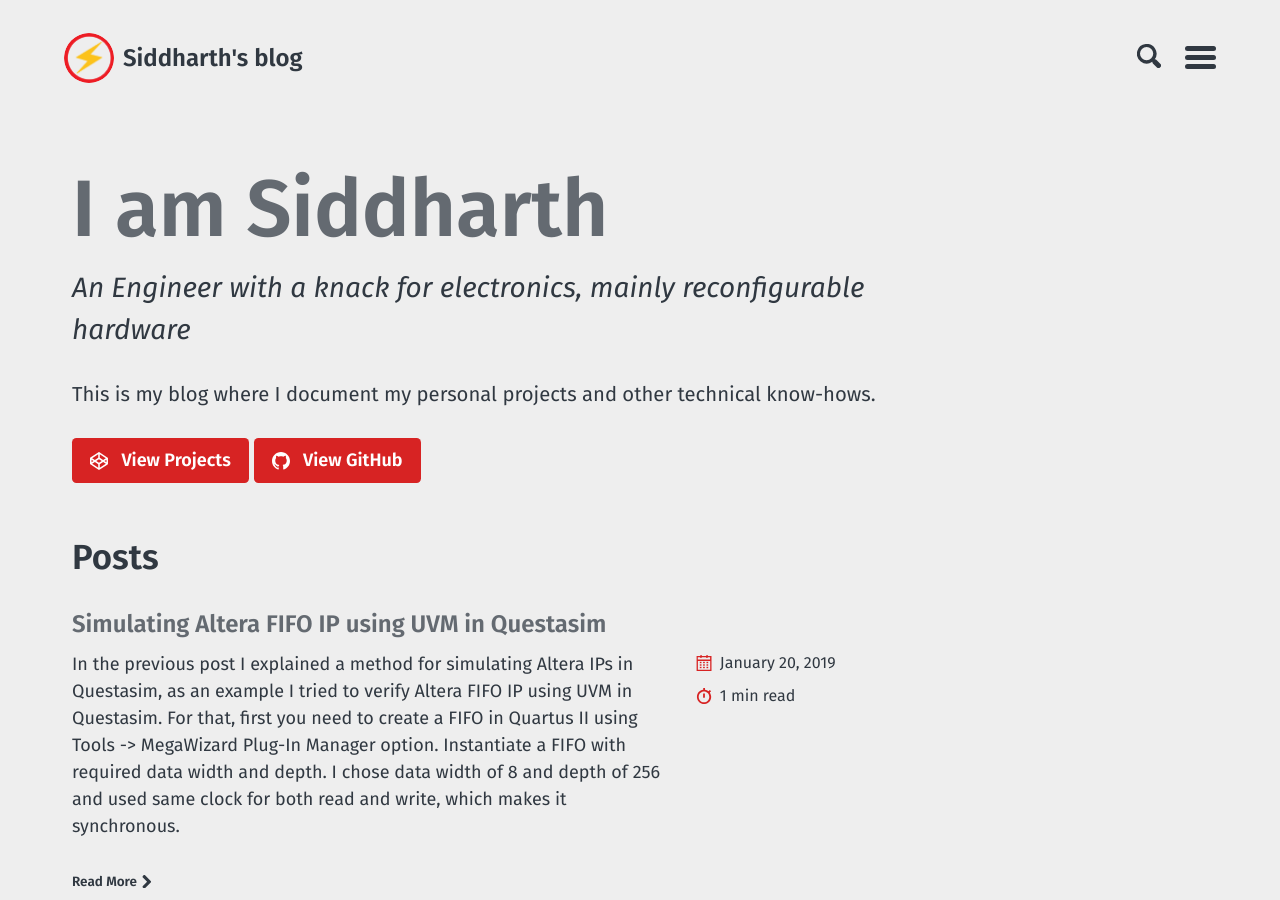
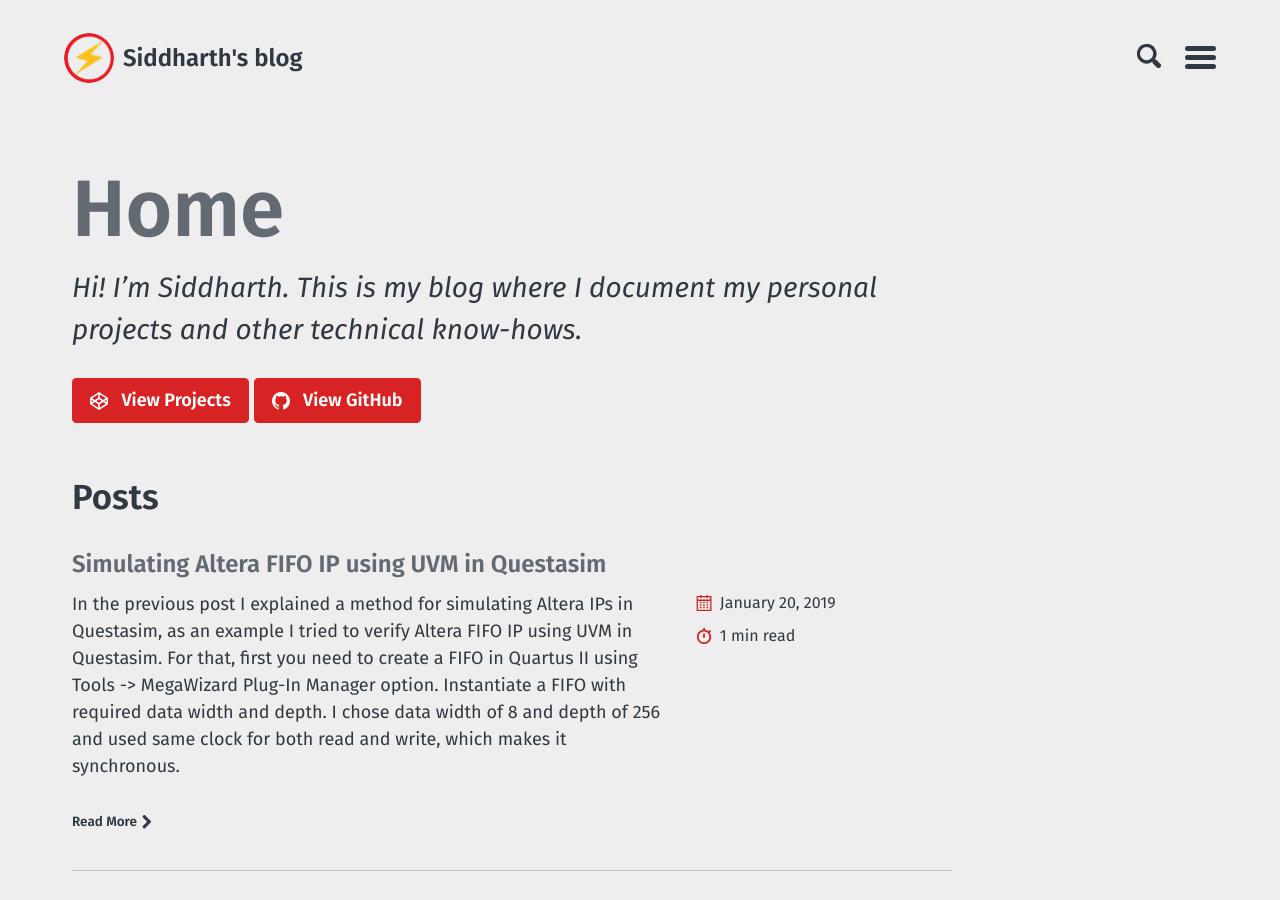
Before and after one commit to siddharth-pro/gitSiddharth.github.io, a Jekyll site: the page built from index.md, in a window 1280 px wide and 900 px high. Built offline with Jekyll 4.4.1, drawn with Linux system fonts in a browser that asks for light colours.

Commit message:
Update index.md

```diff
--- a/index.md
+++ b/index.md
@@ -2,10 +2,9 @@
 layout: home
 title: Home
 paginate: false
-alt_title: I am Siddharth
-sub_title: "An Engineer with a knack for electronics, mainly reconfigurable hardware"
-introduction: |
-  This is my blog where I document my personal projects and other technical know-hows.
+alt_title:
+sub_title: "Hi! I'm Siddharth. This is my blog where I document my personal projects and other technical know-hows."
+introduction:
 
 actions:
 
```
